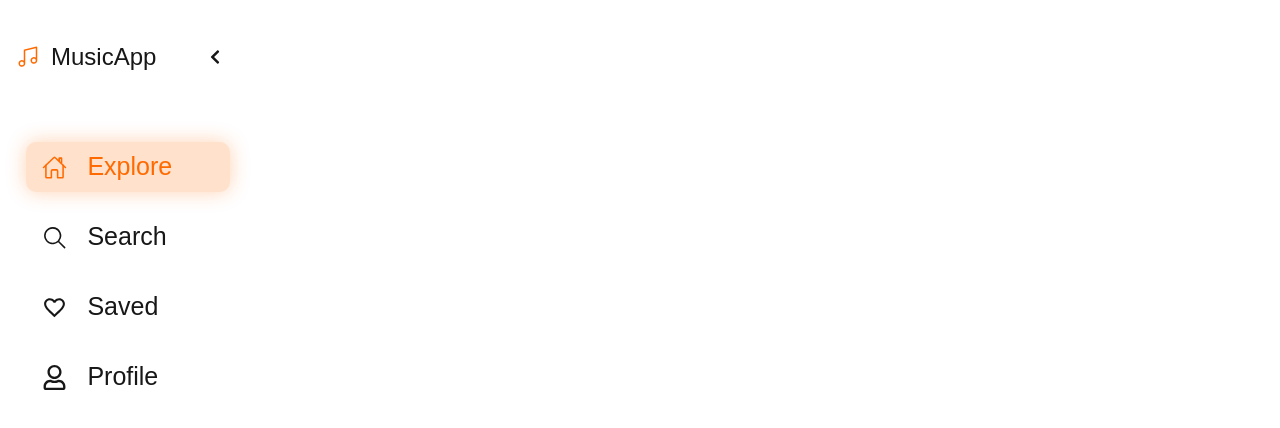
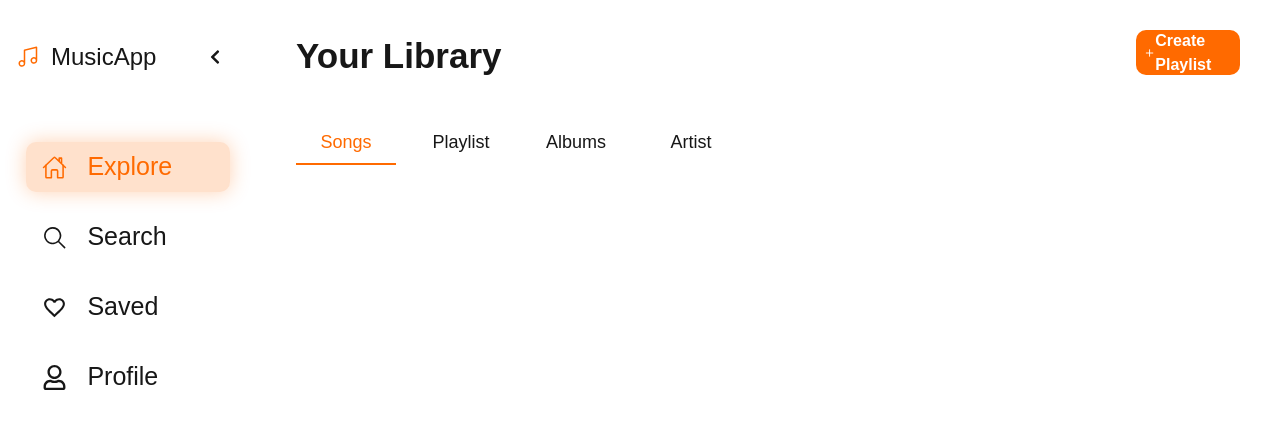
Before and after one commit to mohamed1383/music-app, a Next.js app: page /Saved in a window 1280 px wide. Shown: the top 428 px of the page. Built offline with nearby package versions, Linux system fonts and the light colour scheme.

Commit message:
create-savedMusic-page-header

```diff
--- a/app/Saved/page.jsx
+++ b/app/Saved/page.jsx
@@ -1,9 +1,10 @@
 import React from 'react'
+import Header from '../components/savedMusic/header/header'
 
 export default function page() {
   return (
     <div>
-
+        <Header></Header>
     </div>
   )
 }
--- /dev/null
+++ b/app/components/savedMusic/header/header.jsx
@@ -0,0 +1,49 @@
+"use client"
+
+import React,{useState} from 'react'
+import { FiPlus } from "react-icons/fi";
+
+export default function Header() {
+
+    let [filters,setFilters] = useState([
+        {id: 1 , title: "Songs" , selected: true},
+        {id: 2 , title: "Playlist" , selected: false},
+        {id: 3 , title: "Albums" , selected: false},
+        {id: 4 , title: "Artist" , selected: false}
+    ])
+
+    const selectFilter = (id) => {
+        setFilters((prev) => prev.map((item) => {
+            return {...item,selected: id == item.id}
+        }))
+    }
+
+    return (
+        <>
+            <div className='absolute flex justify-between top-0 right-0 px-[40px] pt-[30px] w-[80%]'>
+                <h1 className='text-[35px] font-bold'>Your Library</h1>
+                <div className="w-[11%] h-[45px] transition-all duration-300 hover:bg-[#ff6a00cf]
+       text-white cursor-pointer bg-[#ff6a00] flex justify-between px-2 items-center rounded-[10px]">
+
+                    <FiPlus></FiPlus>
+                    <p className='font-semibold'>Create Playlist</p>
+                </div>
+            </div>
+
+            <div className="absolute flex flex-col w-[80%] h-[1px] top-[15%] right-0 px-[40px]">
+
+                <div className="flex gap-[15px]">
+                    {filters.map((item) =>
+                    <div onClick={() => selectFilter(item.id)} key={item.id} className={`w-[100px] cursor-pointer transition-all duration-300 hover:bg-[#ff6a00]
+                    leading-[45px] h-[45px] text-[18px] text-center
+                     ${item.selected ? "border-b-[2px] border-[#ff6a00] text-[#ff6a00] hover:text-white" : 'border-b-[2px] border-transparent'}`}>{item.title}</div>)}
+
+                </div>
+                <div className="w-full h-[1px] border-b-[1px] border-[#ffffff17]"></div>
+            </div>
+        </>
+    )
+}
+
+
+// border-b-[1px] border-[#ffffff0f]
```
